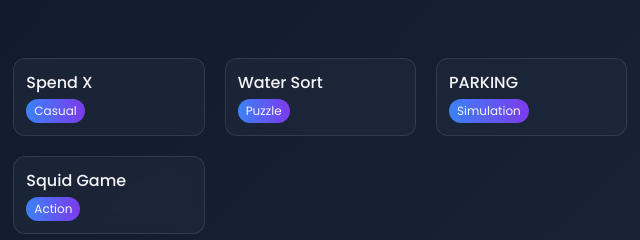
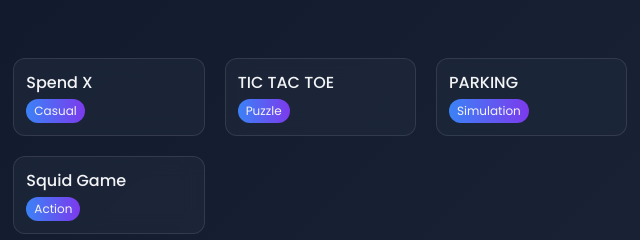
Before and after one commit to allXgaming/allxgaming.github.io, a plain HTML site: page hifi.html in a window 1280 px wide. Shown: the part 214-454 px from the top of the page, 214-854 px from the left. Drawn offline with nearby package versions, Linux system fonts and the light colour scheme; placeholder pictures from the web are drawn by us.

Commit message:
Update hifi.html

```diff
--- a/hifi.html
+++ b/hifi.html
@@ -117,10 +117,10 @@
             },
             {
                 id: 3,
-                title: "Water Sort",
+                title: "TIC TAC TOE",
                 category: "Puzzle",
                 image: "https://via.placeholder.com/300x200/7c3aed/ffffff?text=Water+Sort",
-                link: "game3.html",
+                link: "tictactoe.html",
                 isNew: true
             },
             {
```
